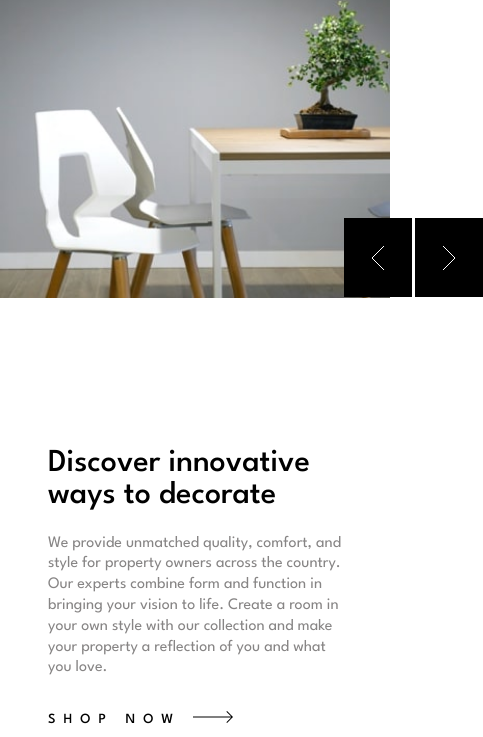
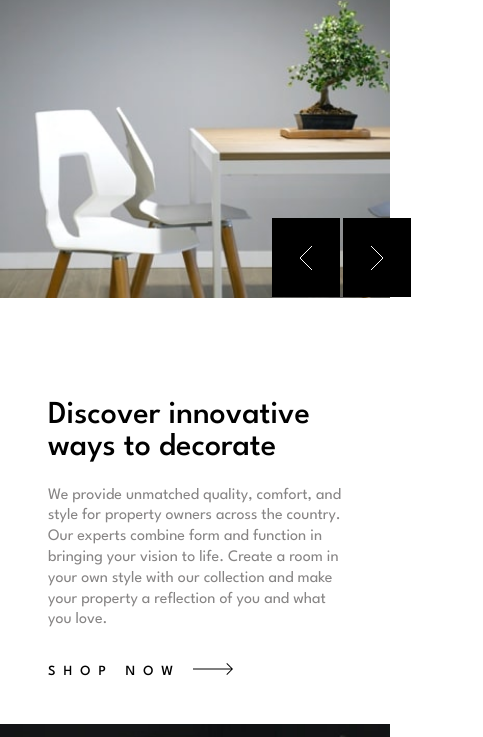
Before and after one commit to lanreonasanya02/room-website, a plain HTML site: page index.html in a window 390 px wide. Shown: the part 76-813 px from the top of the page, 483 px wide, since content can reach past the window. Drawn offline with Linux system fonts and the light colour scheme.

Commit message:
adjusted buttons using relative

```diff
--- a/styles.css
+++ b/styles.css
@@ -173,7 +173,7 @@ section p {
     display: inline;
     position: relative;
     bottom: 5rem;
-    left: 21.5rem;
+    left: 17rem;
   }
 
   section {
@@ -186,4 +186,8 @@ section p {
     color: rgb(135, 133, 133);
     line-height: 1.3;
   }
+
+  #text {
+    padding: 0 3rem 3rem;
+  }
 }
```
